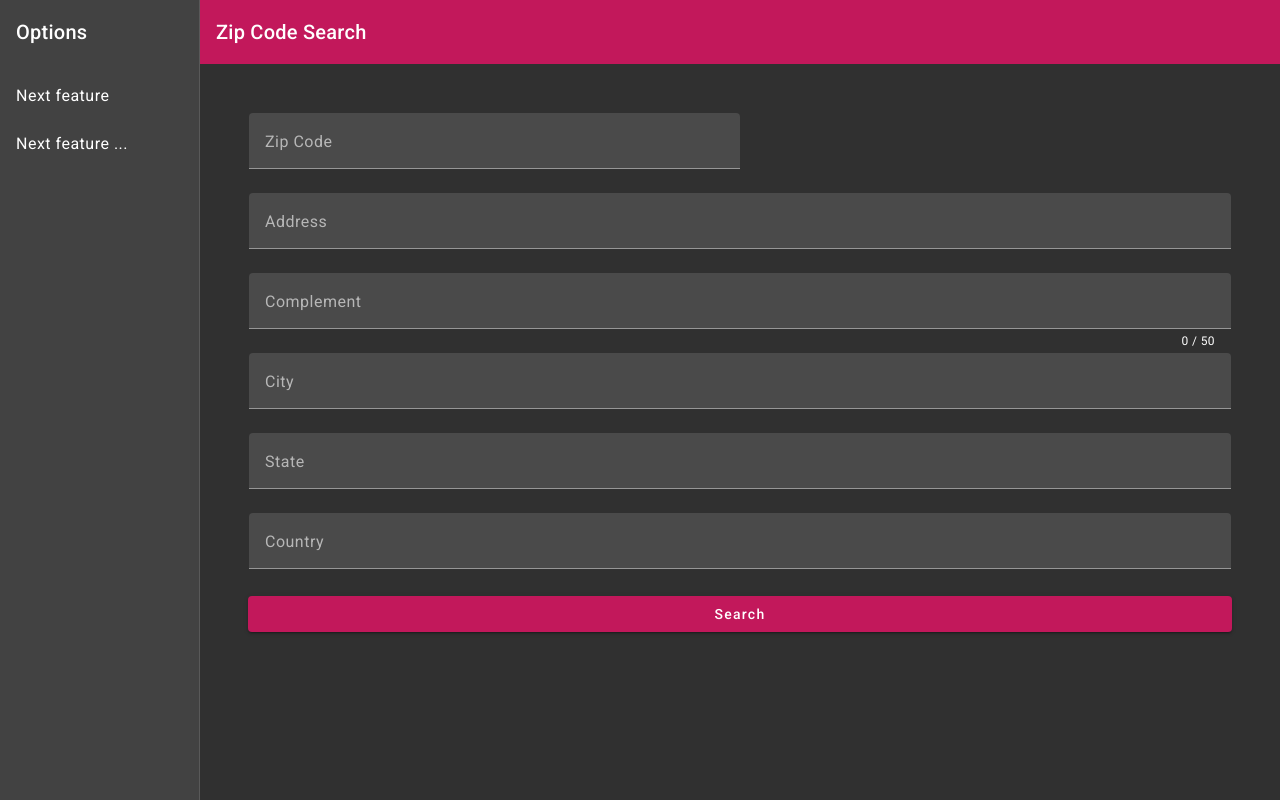
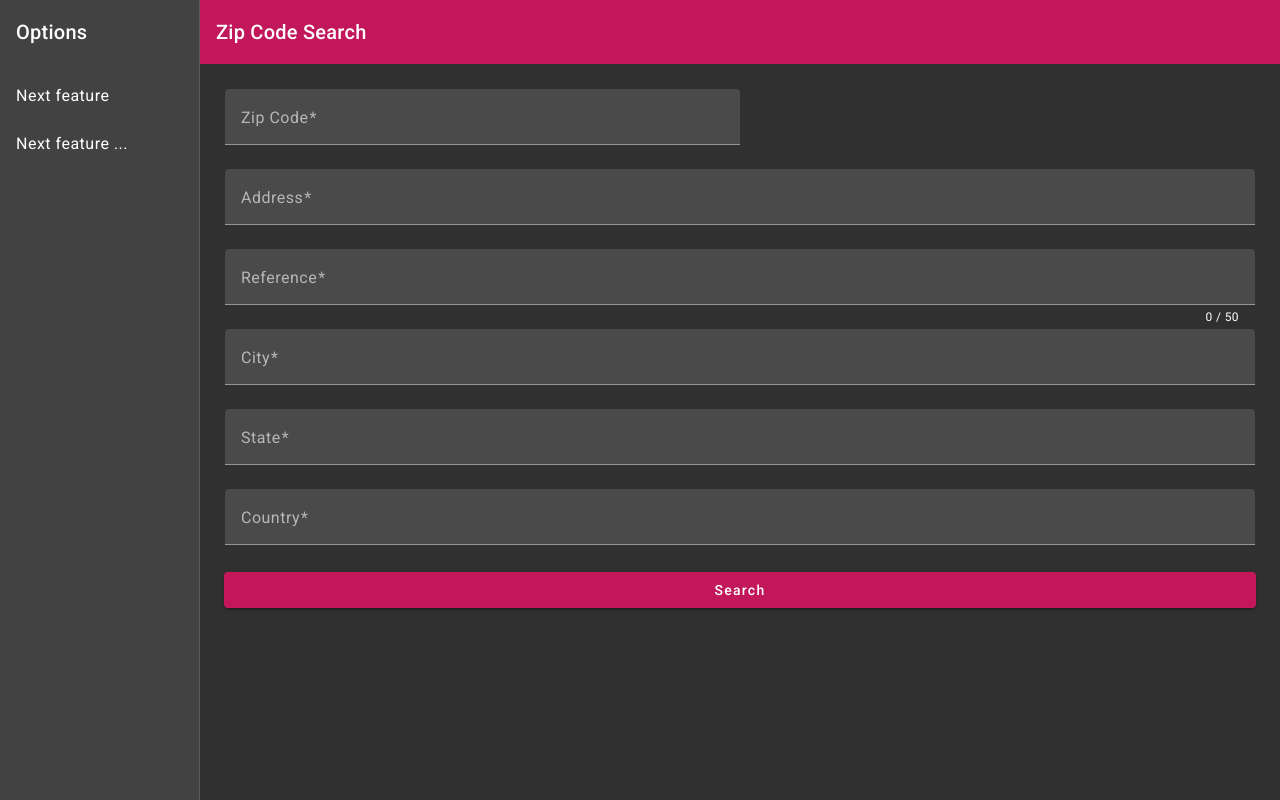
Before and after one commit to GiselleBarbosa/angular-zip-code-search, an Angular app: page /home in a window 1280 px wide. Built offline with nearby package versions, Linux system fonts and the light colour scheme.

Commit message:
feat: added reactive form

```diff
--- a/src/app/app.module.ts
+++ b/src/app/app.module.ts
@@ -1,8 +1,9 @@
+import { FormsModule, ReactiveFormsModule } from '@angular/forms';
+
 import { AppComponent } from './app.component';
 import { AppRoutingModule } from './app-routing.module';
 import { BrowserAnimationsModule } from '@angular/platform-browser/animations';
 import { BrowserModule } from '@angular/platform-browser';
-import { FormsModule } from '@angular/forms';
 import { HomeComponent } from './home/home.component';
 import { MatButtonModule } from '@angular/material/button';
 import { MatFormFieldModule } from '@angular/material/form-field';
@@ -29,7 +30,7 @@ import { TemplateComponent } from './template/template.component';
     MatFormFieldModule,
     MatSelectModule,
     MatInputModule,
-    FormsModule,
+    ReactiveFormsModule,
   ],
   bootstrap: [AppComponent],
 })
--- /dev/null
+++ b/src/app/home/home.component.html
@@ -0,0 +1,74 @@
+<form [formGroup]="form" (ngSubmit)="submitForm()" class="p-4">
+  <table class="full-width-field" cellspacing="0">
+    <tr>
+      <td>
+        <mat-form-field class="small-field">
+          <mat-label>Zip Code</mat-label>
+          <input formControlName="zipcode" matInput />
+        </mat-form-field>
+      </td>
+    </tr>
+    <tr>
+      <td>
+        <mat-form-field class="full-width-field">
+          <mat-label>Address</mat-label>
+          <input formControlName="address" matInput />
+        </mat-form-field>
+      </td>
+    </tr>
+
+    <tr>
+      <td>
+        <mat-form-field class="full-width-field">
+          <mat-label>Reference</mat-label>
+          <input
+            matInput
+            formControlName="reference"
+            #reference
+            maxlength="50"
+            placeholder="Ex. next train station"
+          />
+          <mat-hint align="end">{{ reference.value.length }} / 50</mat-hint>
+        </mat-form-field>
+      </td>
+    </tr>
+  </table>
+
+  <table class="full-width-field" cellspacing="0">
+    <tr>
+      <td>
+        <mat-form-field class="full-width-field">
+          <mat-label>City</mat-label>
+          <input formControlName="city" matInput placeholder="Ex. São Paulo" />
+        </mat-form-field>
+      </td>
+    </tr>
+    <tr>
+      <td>
+        <mat-form-field class="full-width-field">
+          <mat-label>State</mat-label>
+          <input
+            formControlName="state"
+            matInput
+            placeholder="Ex. São Paulo"
+          />
+        </mat-form-field>
+      </td>
+    </tr>
+    <tr>
+      <td>
+        <mat-form-field class="full-width-field">
+          <mat-label>Country</mat-label>
+          <input
+            formControlName="country"
+            matInput
+            placeholder="Brazil"
+          />
+        </mat-form-field>
+      </td>
+    </tr>
+  </table>
+  <button type="submit" mat-raised-button color="primary" class="w-100 mt-1">
+    Search
+  </button>
+</form>
--- a/src/app/home/home.component.ts
+++ b/src/app/home/home.component.ts
@@ -1,4 +1,5 @@
-import { Component } from '@angular/core';
+import { Component, OnInit } from '@angular/core';
+import { FormBuilder, FormGroup, Validators } from '@angular/forms';
 
 @Component({
   selector: 'app-home',
@@ -19,70 +20,30 @@ import { Component } from '@angular/core';
       }
     `,
   ],
-  template: `
-    <form class="p-5">
-      <table class="full-width-field" cellspacing="0">
-        <tr>
-          <td>
-            <mat-form-field class="small-field ">
-              <mat-label>Zip Code</mat-label>
-              <input matInput />
-            </mat-form-field>
-          </td>
-        </tr>
-        <tr>
-          <td>
-            <mat-form-field class="full-width-field">
-              <mat-label>Address</mat-label>
-              <input matInput />
-            </mat-form-field>
-          </td>
-        </tr>
+  templateUrl: 'home.component.html',
+})
+export class HomeComponent implements OnInit {
+  constructor(private _fb: FormBuilder) {}
 
-        <tr>
-          <td>
-            <mat-form-field class="full-width-field">
-              <mat-label>Complement</mat-label>
-              <input
-                matInput
-                #reference
-                maxlength="50"
-                placeholder="Exemplo: Próximo ao colégio"
-              />
-              <mat-hint align="end">{{ reference.value.length }} / 50</mat-hint>
-            </mat-form-field>
-          </td>
-        </tr>
-      </table>
+  public form!: FormGroup;
 
-      <table class="full-width-field" cellspacing="0">
-        <tr>
-          <td>
-            <mat-form-field class="full-width-field">
-              <mat-label>City</mat-label>
-              <input matInput placeholder="Ex. San Francisco" />
-            </mat-form-field>
-          </td>
-        </tr>
-        <tr>
-          <td>
-            <mat-form-field class="full-width-field">
-              <mat-label>State</mat-label>
-              <input matInput placeholder="Ex. California" />
-            </mat-form-field>
-          </td>
-        </tr>
-        <tr>
-          <td>
-            <mat-form-field class="full-width-field">
-              <mat-label>Country</mat-label>
-              <input matInput placeholder="Ex. California" />
-            </mat-form-field>
-          </td>
-        </tr>
-      </table>
-      <button mat-raised-button color="primary" class="w-100 mt-1">Search</button>
-    </form>
-  `,
-})
-export class HomeComponent {}
+  public ngOnInit(): void {
+    this.setDataForm();
+  }
+
+  public submitForm() {
+    if (this.form.valid)
+    alert('Enviou formulario');
+  }
+
+  public setDataForm(): void {
+    this.form = this._fb.group({
+      zipcode: ['', Validators.required],
+      address: ['', Validators.required],
+      reference: ['', Validators.required],
+      city: ['', Validators.required],
+      state: ['', Validators.required],
+      country: ['', Validators.required],
+    });
+  }
+}
```
